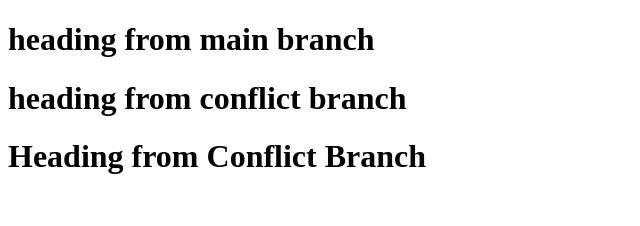
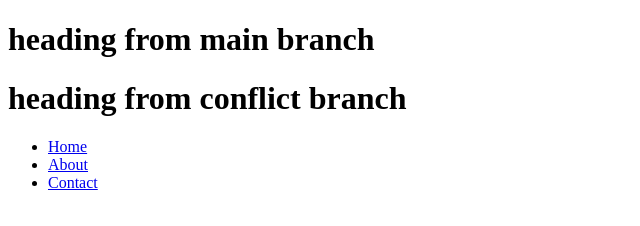
Before and after one commit to shrabony01/project, a plain HTML site: page index.html in a window 1280 px wide. Shown: the whole page, without its empty margins (0-640 px from the left). Drawn offline with Linux system fonts and the light colour scheme.

Commit message:
add nav bar

```diff
--- a/index.html
+++ b/index.html
@@ -11,7 +11,13 @@
     </header>
         <h1> heading from conflict branch</h1>
     <header>
-    <h1>Heading from Conflict Branch</h1>
+    <nav>
+        <ul>
+            <li><a href="#">Home</a></li>
+            <li><a href="#">About</a></li>
+            <li><a href="#">Contact</a></li>
+        </ul>
+   </nav>
 </header>
 </body>
 </html>
```
